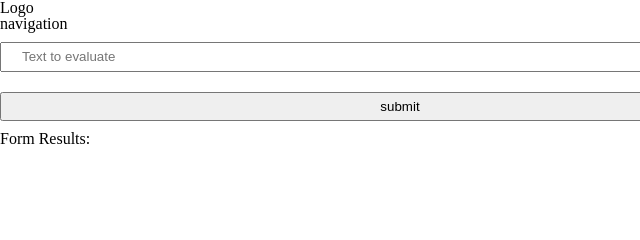
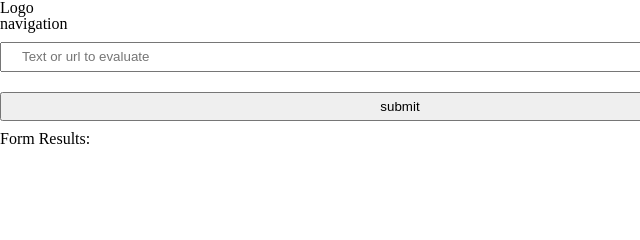
Before and after one commit to maz556/evaluate-news-nlp, a website built with webpack: page src/client/views/index.html in a window 1280 px wide. Shown: the top 240 px of the page, 0-640 px from the left. Built offline with nearby package versions, Linux system fonts and the light colour scheme.

Commit message:
Added more descriptive text to field

```diff
--- a/src/client/views/index.html
+++ b/src/client/views/index.html
@@ -20,7 +20,7 @@
             <section>
                 <form class="" onsubmit="return Main.handleSubmit(event)">
                     <!-- <input id="source-text" type="text" name="input" value="" onblur="onBlur()" placeholder="Text to evaluate"> -->
-                    <input id="source-text" type="text" name="input" value="" placeholder="Text to evaluate">
+                    <input id="source-text" type="text" name="input" value="" placeholder="Text or url to evaluate">
                     <input type="submit" name="" value="submit" onclick="return Main.handleSubmit(event)" onsubmit="return Main.handleSubmit(event)">
                 </form>
             <section>
```
